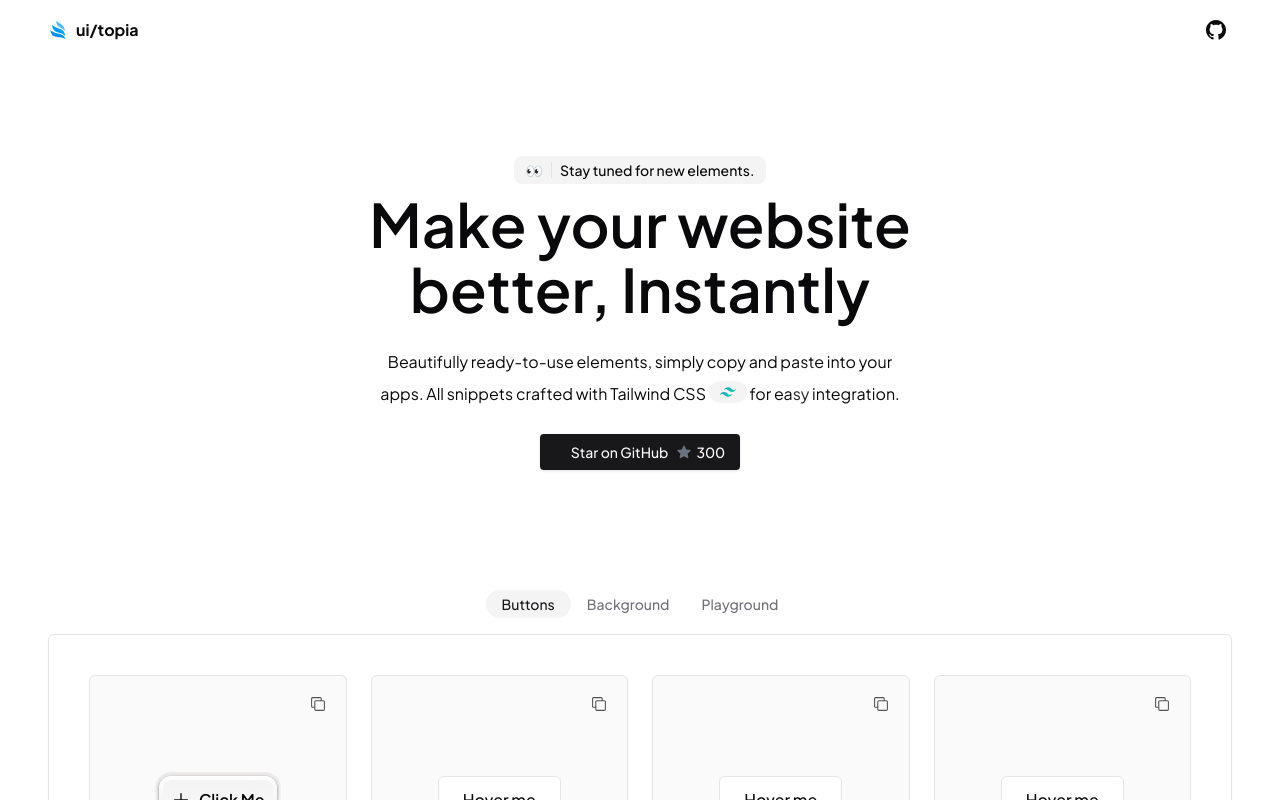
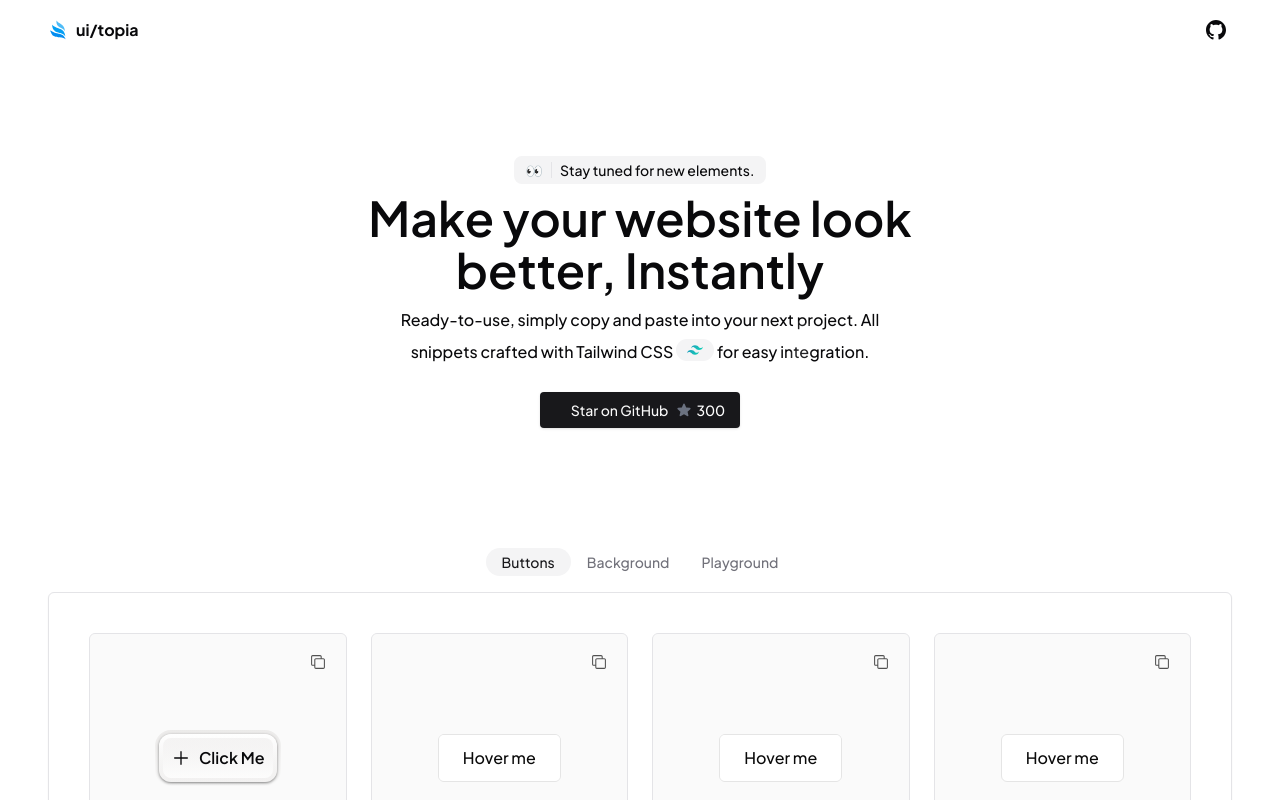
Before and after one commit to cahyawibawa/ui-topia, a Next.js app: page / in a window 1280 px wide. Shown: the top 800 px of the page. Built offline with nearby package versions, Linux system fonts and the light colour scheme; no server answers.

Commit message:
feat: init

```diff
--- a/app/page.tsx
+++ b/app/page.tsx
@@ -20,11 +20,11 @@ export default function Home() {
       <PageHeader>
         <Announcement />
         <PageHeaderHeading>
-          Make your website better, Instantly{' '}
+          Make your website look better, Instantly{' '}
         </PageHeaderHeading>
         <PageHeaderDescription>
-          Beautifully ready-to-use elements, simply copy and paste into your
-          apps. All snippets crafted with{' '}
+          Ready-to-use, simply copy and paste into your next project. All
+          snippets crafted with{' '}
           <span>
             Tailwind CSS{' '}
             <Badge variant="secondary">
--- a/components/page-header.tsx
+++ b/components/page-header.tsx
@@ -26,7 +26,7 @@ function PageHeaderHeading({
   return (
     <h1
       className={cn(
-        'max-w-[22rem] space-y-2 text-center text-[2rem] font-semibold leading-tight dark:text-primary md:max-w-[40rem] md:text-6xl lg:leading-[1.08]',
+        'space-y-2 text-center text-3xl font-semibold leading-tight dark:text-primary md:max-w-[40rem] md:text-5xl lg:leading-[1.08]',
         className
       )}
       {...props}
@@ -41,7 +41,7 @@ function PageHeaderDescription({
   return (
     <Balance
       className={cn(
-        'mt-4 max-w-[26rem] text-center md:max-w-xl md:leading-loose',
+        'text-center font-medium md:max-w-xl md:leading-loose',
         className
       )}
       {...props}
```
